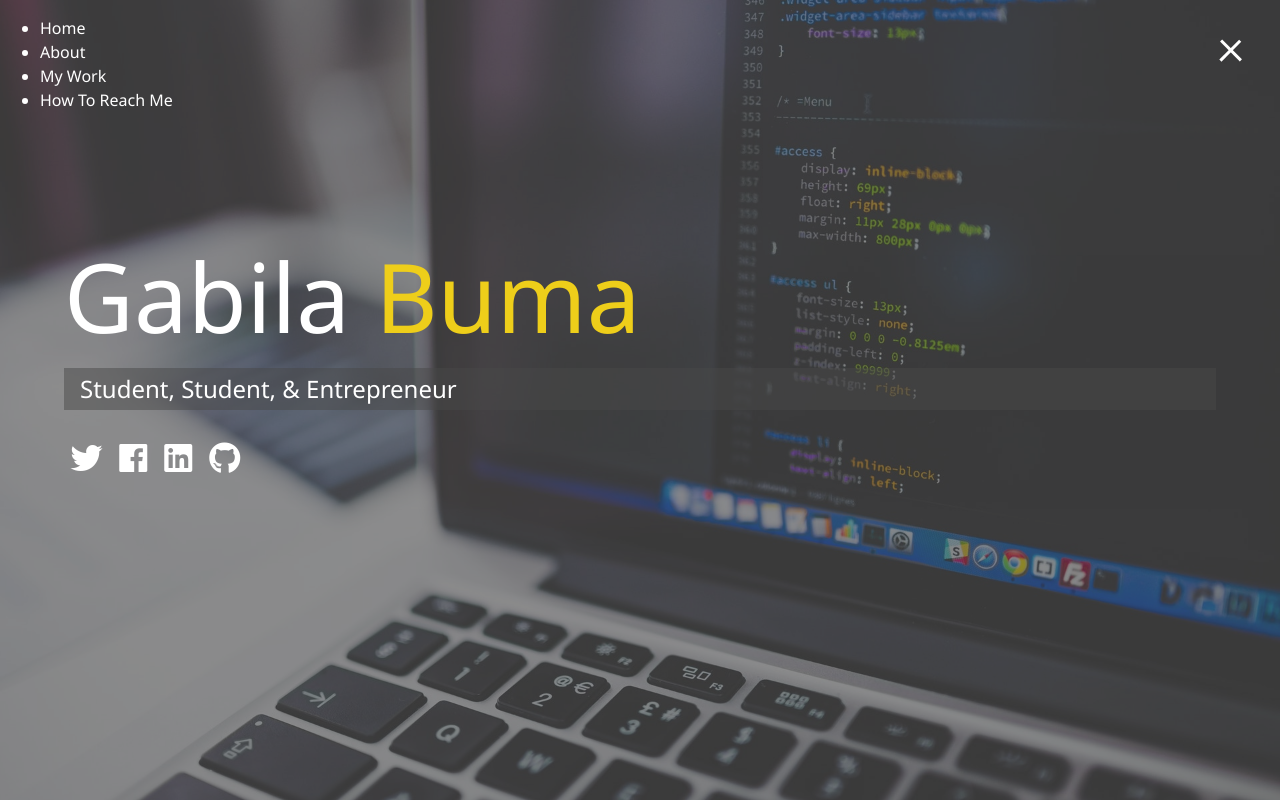
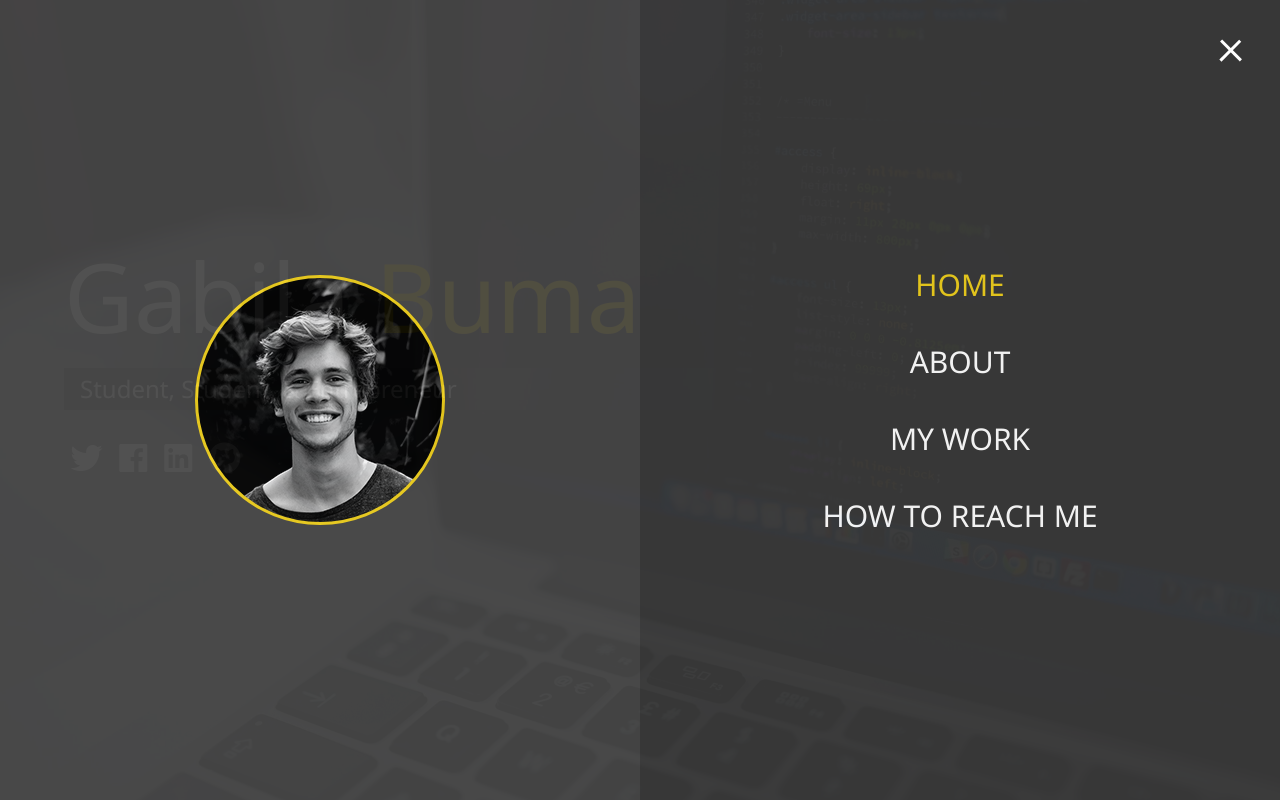
Before and after one commit to GabilaB/Port-Tut, a website: page this/index.html in a window 1280 px wide. Both pictures are taken after a click on the element 1231 px from the left and 47 px from the top of the page. Drawn offline with Linux system fonts and the light colour scheme.

Commit message:
menu completion

```diff
--- a/scss/_menu.scss
+++ b/scss/_menu.scss
@@ -37,3 +37,102 @@
     }
   }
 }
+
+// Menu Overlay
+
+.menu {
+  position: fixed;
+  top: 0;
+  width: 100%;
+  opacity: 0.93; // To be able to see the page behind.
+  visibility: hidden;
+
+  &.show {
+    visibility: visible;
+  }
+
+  &-branding,
+  &-nav {
+    // This males and separate the nave bar "page" in 2
+    display: flex;
+    flex-flow: column wrap;
+    align-items: center;
+    justify-content: center;
+    float: left;
+    width: 50%;
+    height: 100vh;
+    overflow: hidden;
+  }
+
+  &-nav {
+    // Nav bar section with menu
+    margin: 0;
+    padding: 0;
+    background: darken($primary-color, 5);
+    list-style: none;
+    transform: translate3d(0, -100%, 0);
+    @include easeout;
+
+    &.show {
+      // When the SHOW is applied, menu slides from Top
+      transform: translate3d(0, 0, 0);
+    }
+  }
+
+  // Branding Side Styling..Nav bar section with pic
+  &-branding {
+    background: $primary-color;
+    transform: translate3d(0, 100%, 0);
+    @include easeout;
+
+    &.show {
+      // When the SHOW is applied, menu slides from Bottom
+      transform: translate3d(0, 0, 0);
+    }
+
+    .portrait {
+      width: 250px;
+      height: 250px;
+      background: url("../img/portrait.jpg");
+      border-radius: 50%;
+      border: solid 3px $secondary-color;
+    }
+  }
+
+  .nav-item {
+    transform: translate3d(600px, 0, 0);
+    @include easeout;
+
+    &.show {
+      // When the SHOW is applied, menu slides from right
+      transform: translate3d(0, 0, 0);
+    }
+
+    &.current > a {
+      color: $secondary-color;
+    }
+  }
+
+  .nav-link {
+    display: inline-block;
+    position: relative;
+    font-size: 30px;
+    text-transform: uppercase;
+    padding: 1rem 0;
+    font-weight: 300;
+    color: #fff;
+    text-decoration: none;
+    @include easeout;
+
+    &:hover {
+      color: $secondary-color;
+    }
+  }
+}
+
+// Delay How The Menus Items Appear By 0.2s
+@for $x from 1 through 4 {
+  .nav-item:nth-child(#{$x}) {
+    transition-delay: $x * 0.1s;
+  }
+}
--- a/this/index.html
+++ b/this/index.html
@@ -21,10 +21,10 @@
 
         <nav class="menu">
             <div class="menu-branding">
-
+                <div class="portrait"></div>
             </div>
             <ul class="menu-nav">
-                <li class="nav-item">
+                <li class="nav-item current">
                     <a href="/" class="nav-link">
                         Home
                     </a>
```
Also changed, not shown: dist/css/main.css.
